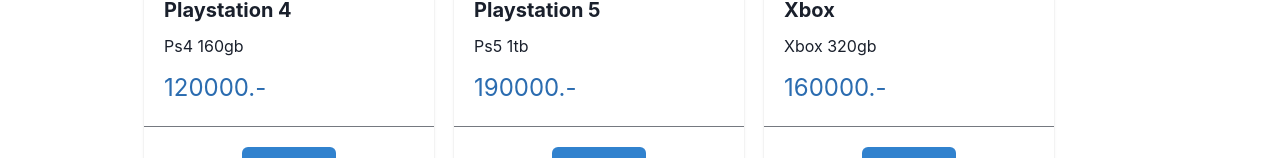
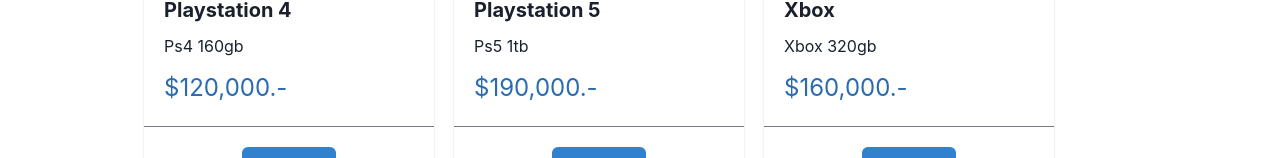
Before and after one commit to gabaiz88/My_Ecommerce_ReactJS_Aizman, a React (Vite) app: page /catalogue in a window 1280 px wide. Shown: the part 450-608 px from the top of the page. Built offline with nearby package versions, Linux system fonts and the light colour scheme.

Commit message:
toFixed a price

```diff
--- a/src/components/Cart.jsx
+++ b/src/components/Cart.jsx
@@ -17,6 +17,10 @@
 
 const Cart = () => {
   const { cart, totalAmount } = useContext(CartContext);
+
+  function currencyFormat(num) {
+    return '$' + num.toFixed().replace(/(\d)(?=(\d{3})+(?!\d))/g, '$1,')
+ }
 
   if (cart.length === 0) {
     return (
@@ -45,7 +49,7 @@
               </CardHeader>
               <CardBody>
                 <Text as="b">Cantidad: {item.quantity}</Text>
-                <Text>Subtotal: $ {item.price * item.quantity}.-</Text>
+                <Text>Subtotal: $ {currencyFormat(item.price * item.quantity)}.-</Text>
               </CardBody>
               <CardFooter>
                 <Button
@@ -59,7 +63,7 @@
           </Container>
         );
       })}
-      <div className="tag_total_amount">Total: {totalAmount}.-</div>
+      <div className="tag_total_amount">Total: {currencyFormat(totalAmount)}.-</div>
       <FormCart />
     </div>
   );
--- a/src/components/Item.jsx
+++ b/src/components/Item.jsx
@@ -13,6 +13,10 @@
 } from "@chakra-ui/react";
 import { Link } from "react-router-dom"
 
+function currencyFormat(num) {
+  return '$' + num.toFixed().replace(/(\d)(?=(\d{3})+(?!\d))/g, '$1,')
+}
+
 const Item = ({ id, name, price, description_short, image }) => {
   return (
     <div>
@@ -25,7 +29,7 @@
                 <Heading size="md">{name}</Heading>
                 <Text>{description_short}</Text>
                 <Text color="blue.600" fontSize="2xl">
-                  {price + ".-"}
+                  {currencyFormat(price) + ".-"}
                 </Text>
               </Stack>
             </CardBody>
```
